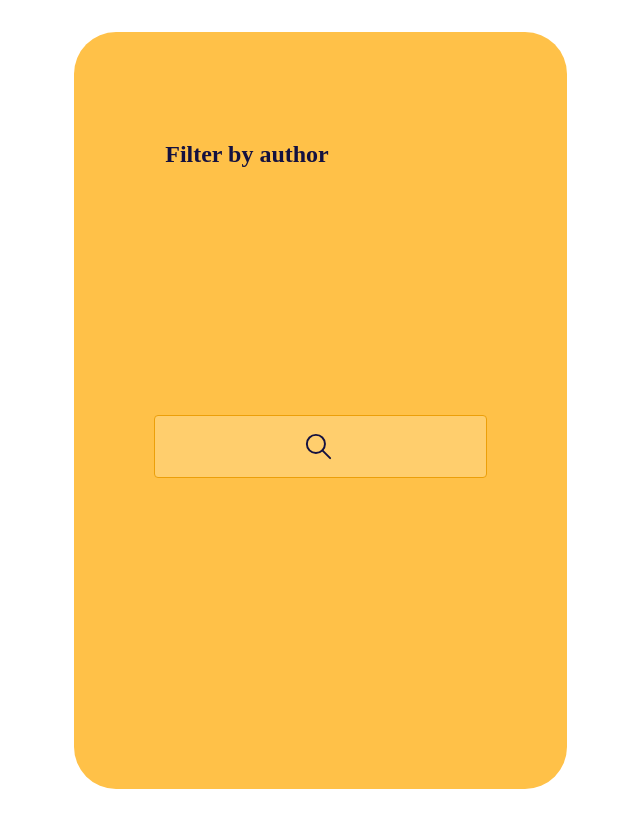
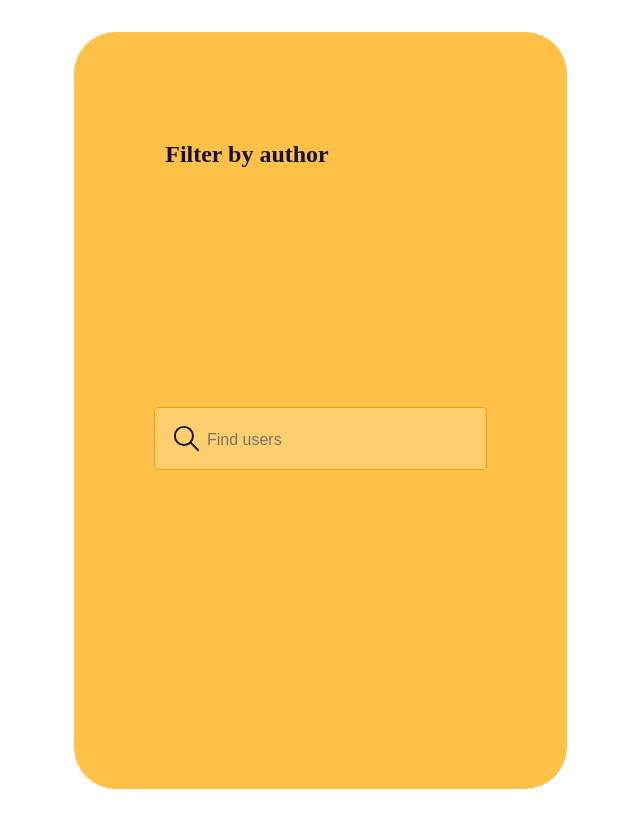
Before and after one commit to ebcengiz/Rders4, a React (Vite) app in the folder ReactDers4/: page / in a window 1280 px wide. Shown: the whole page, without its empty margins (320-960 px from the left). Built offline with nearby package versions, Linux system fonts and the light colour scheme.

Commit message:
search bar component completed

```diff
--- a/ReactDers4/src/components/searchBar/SearchBar.jsx
+++ b/ReactDers4/src/components/searchBar/SearchBar.jsx
@@ -8,6 +8,12 @@ const SearchBar = () => {
     <>
       <div className='search-bar-box'>
         <SearchBarIcon />
+        {
+           <form className="d-flex" role="search">
+                <input className="form-control me-2 searchInp" type="search" placeholder="Find users" aria-label="Search" />
+            </form>
+        }
+
       </div>
     </>
   )
--- a/ReactDers4/src/components/searchBar/searchBar.css
+++ b/ReactDers4/src/components/searchBar/searchBar.css
@@ -8,6 +8,21 @@
   display: flex;
   flex-direction: row;
   align-items: center;
-  justify-content: center;
+  justify-content: flex-start;
   box-sizing: border-box;
+  margin-bottom: 16px;
 }
+
+.searchInp {
+  background-color: #ffce6d;
+  border: none;
+  color: #141140;
+  font-family: "Poppins", sans-serif;
+  font-weight: 500;
+  font-style: normal;
+  font-size: 16px;
+}
+.searchInp:focus {
+  outline: none;
+  box-shadow: none;
+}
```
